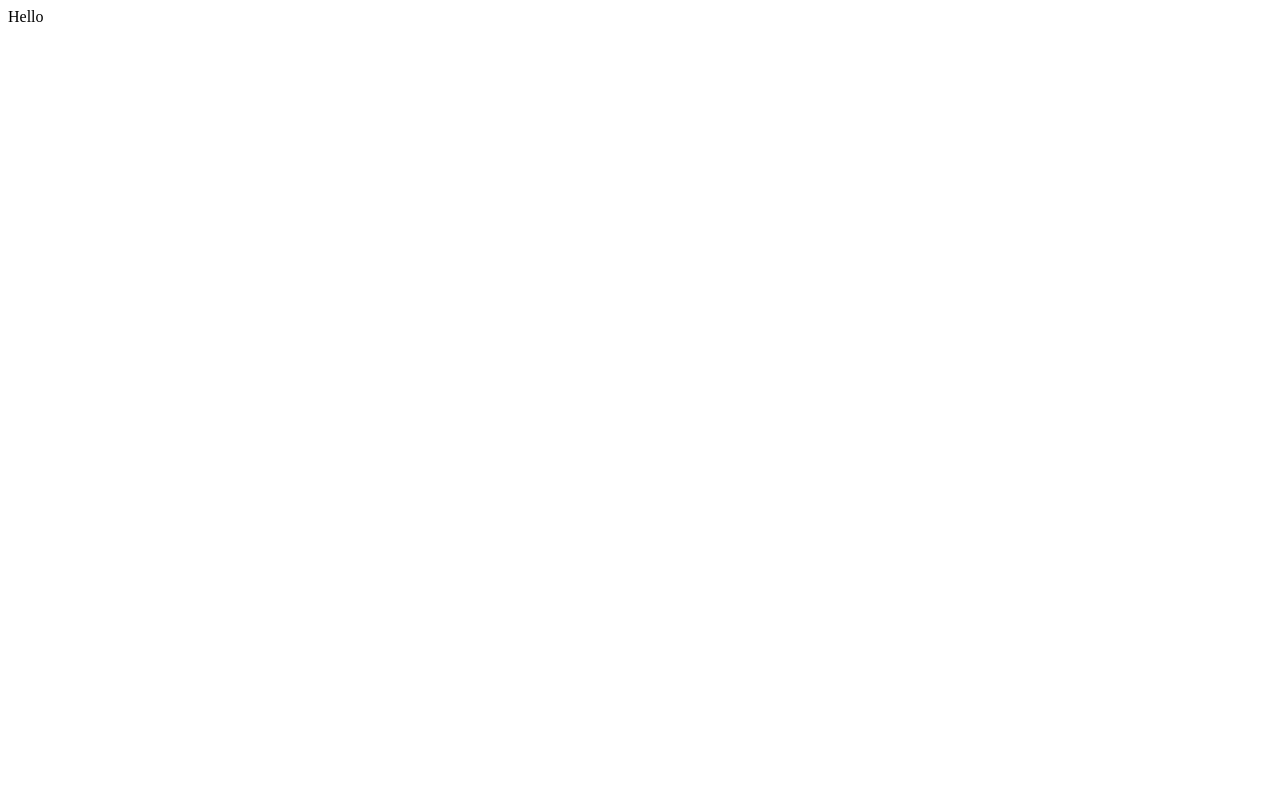
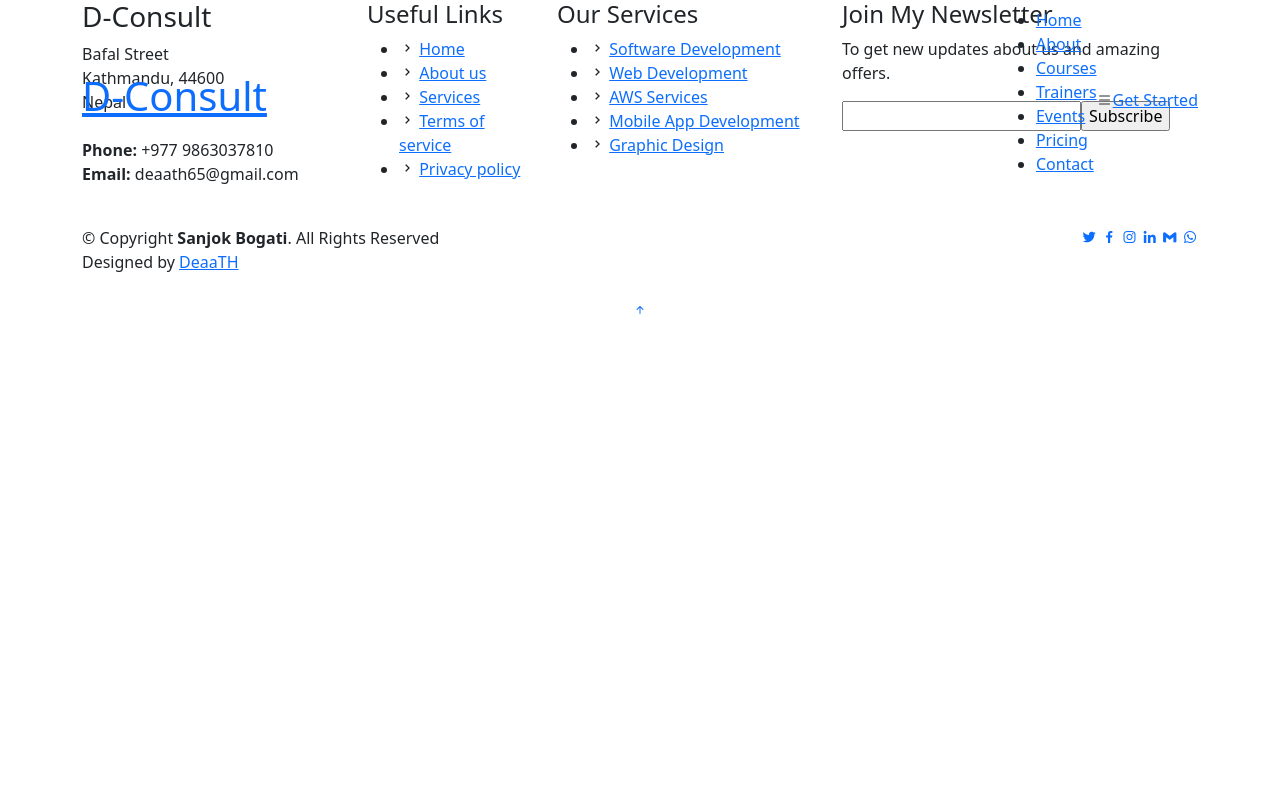
Before and after one commit to DeaaTH65/Education_Consultancy, a Django app: page / in a window 1280 px wide. Before the commit the page is almost empty. Run offline with Django 4.2, Linux system fonts and the light colour scheme; some libraries are stand-ins or nearby versions.

Commit message:
base html

```diff
--- a/D_Consult/Users_App/models.py
+++ b/D_Consult/Users_App/models.py
@@ -38,7 +38,7 @@
     objects = CustomUserManager()
 
     USERNAME_FIELD = "email"
-    REQUIRED_FIELDS = ["username", "name", "phone", "social"]
+    REQUIRED_FIELDS = ["username", "name", "phone", "social", "image"]
 
     def __str__(self):
         return self.email
--- a/D_Consult/templates/base.html
+++ b/D_Consult/templates/base.html
@@ -1 +1,152 @@
-Hello
+{% load static %}
+<!DOCTYPE html>
+<html lang="en">
+
+<head>
+  <meta charset="utf-8">
+  <meta content="width=device-width, initial-scale=1.0" name="viewport">
+
+  <title>DeaaTH Institute - Home</title>
+  <meta content="" name="description">
+  <meta content="" name="keywords">
+
+  <!-- Favicons -->
+  <link href="assets/img/favicon.png" rel="icon">
+
+  <!-- Google Fonts -->
+  <link href="https://fonts.googleapis.com/css?family=Open+Sans:300,300i,400,400i,600,600i,700,700i|Raleway:300,300i,400,400i,500,500i,600,600i,700,700i|Poppins:300,300i,400,400i,500,500i,600,600i,700,700i" rel="stylesheet">
+
+  <!-- Vendor CSS Files -->
+  <link href="{% static "vendor/animate.css/animate.min.css" %}" rel="stylesheet">
+  <link href="{% static "vendor/aos/aos.css" %}" rel="stylesheet">
+  <link href="{% static "vendor/bootstrap/css/bootstrap.min.css" %}" rel="stylesheet">
+  <link href="{% static "vendor/bootstrap-icons/bootstrap-icons.css" %}" rel="stylesheet">
+  <link href="{% static "vendor/boxicons/css/boxicons.min.css" %}" rel="stylesheet">
+  <link href="{% static "vendor/remixicon/remixicon.css" %}" rel="stylesheet">
+  <link href="{% static "vendor/swiper/swiper-bundle.min.css" %}" rel="stylesheet">
+
+  <!-- Template Main CSS File -->
+  <link href="{% static "css/style.css" %}" rel="stylesheet">
+
+</head>
+
+<body>
+
+  <!-- ======= Header ======= -->
+  <header id="header" class="fixed-top">
+    <div class="container d-flex align-items-center">
+
+      <h1 class="logo me-auto"><a href="index.html">D-Consult</a></h1>
+
+      <nav id="navbar" class="navbar order-last order-lg-0">
+        <ul>
+          <li><a class="active" href="index.html">Home</a></li>
+          <li><a href="about.html">About</a></li>
+          <li><a href="courses.html">Courses</a></li>
+          <li><a href="trainers.html">Trainers</a></li>
+          <li><a href="events.html">Events</a></li>
+          <li><a href="pricing.html">Pricing</a></li>
+          <li><a href="contact.html">Contact</a></li>
+        </ul>
+        <i class="bi bi-list mobile-nav-toggle"></i>
+      </nav><!-- .navbar -->
+
+      <a href="courses.html" class="get-started-btn">Get Started</a>
+
+    </div>
+  </header>
+  <!-- End Header -->
+
+  {% block content %}
+  {% endblock content %}
+
+  <!-- ======= Footer ======= -->
+  <footer id="footer">
+
+    <div class="footer-top">
+      <div class="container">
+        <div class="row">
+
+          <div class="col-lg-3 col-md-6 footer-contact">
+            <h3>D-Consult</h3>
+            <p>
+              Bafal Street <br>
+              Kathmandu, 44600<br>
+              Nepal <br><br>
+              <strong>Phone:</strong> +977 9863037810<br>
+              <strong>Email:</strong> deaath65@gmail.com<br>
+            </p>
+          </div>
+
+          <div class="col-lg-2 col-md-6 footer-links">
+            <h4>Useful Links</h4>
+            <ul>
+              <li><i class="bx bx-chevron-right"></i> <a href="#">Home</a></li>
+              <li><i class="bx bx-chevron-right"></i> <a href="#">About us</a></li>
+              <li><i class="bx bx-chevron-right"></i> <a href="#">Services</a></li>
+              <li><i class="bx bx-chevron-right"></i> <a href="#">Terms of service</a></li>
+              <li><i class="bx bx-chevron-right"></i> <a href="#">Privacy policy</a></li>
+            </ul>
+          </div>
+
+          <div class="col-lg-3 col-md-6 footer-links">
+            <h4>Our Services</h4>
+            <ul>
+              <li><i class="bx bx-chevron-right"></i> <a href="#">Software Development</a></li>
+              <li><i class="bx bx-chevron-right"></i> <a href="#">Web Development</a></li>
+              <li><i class="bx bx-chevron-right"></i> <a href="#">AWS Services</a></li>
+              <li><i class="bx bx-chevron-right"></i> <a href="#">Mobile App Development</a></li>
+              <li><i class="bx bx-chevron-right"></i> <a href="#">Graphic Design</a></li>
+            </ul>
+          </div>
+
+          <div class="col-lg-4 col-md-6 footer-newsletter">
+            <h4>Join My Newsletter</h4>
+            <p>To get new updates about us and amazing offers.</p>
+            <form action="" method="post">
+              <input type="email" name="email"><input type="submit" value="Subscribe">
+            </form>
+          </div>
+
+        </div>
+      </div>
+    </div>
+
+    <div class="container d-md-flex py-4">
+
+      <div class="me-md-auto text-center text-md-start">
+        <div class="copyright">
+          &copy; Copyright <strong><span>Sanjok Bogati</span></strong>. All Rights Reserved
+        </div>
+        <div class="credits">
+          Designed by <a href="https://github.com/DeaaTH65">DeaaTH</a>
+        </div>
+      </div>
+      <div class="social-links text-center text-md-right pt-3 pt-md-0">
+        <a href="#" class="twitter"><i class="bx bxl-twitter"></i></a>
+        <a href="#" class="facebook"><i class="bx bxl-facebook"></i></a>
+        <a href="#" class="instagram"><i class="bx bxl-instagram"></i></a>
+        <a href="#" class="linkedin"><i class="bx bxl-linkedin"></i></a>
+        <a href="#" class="gmail"><i class="bx bxl-gmail"></i></a>
+        <a href="#" class="whatsapp"><i class="bx bxl-whatsapp"></i></a>
+      </div>
+    </div>
+  </footer>
+  <!-- End Footer -->
+
+  <div id="preloader"></div>
+  <a href="#" class="back-to-top d-flex align-items-center justify-content-center"><i class="bi bi-arrow-up-short"></i></a>
+
+  <!-- Vendor JS Files -->
+  <script src="{% static "vendor/purecounter/purecounter_vanilla.js" %}"></script>
+  <script src="{% static "vendor/aos/aos.js" %}"></script>
+  <script src="{% static "vendor/bootstrap/js/bootstrap.bundle.min.js" %}"></script>
+  <script src="{% static "vendor/swiper/swiper-bundle.min.js" %}"></script>
+  <script src="{% static "vendor/php-email-form/validate.js" %}"></script>
+
+  <!-- Template Main JS File -->
+  <script src="{% static "js/main.js" %}"></script>
+
+</body>
+
+</html>
--- a/D_Consult/templates/index.html
+++ b/D_Consult/templates/index.html
@@ -1 +1,7 @@
 {% extends "base.html" %}
+
+
+{% block content %}
+
+
+{% endblock content %}
```
